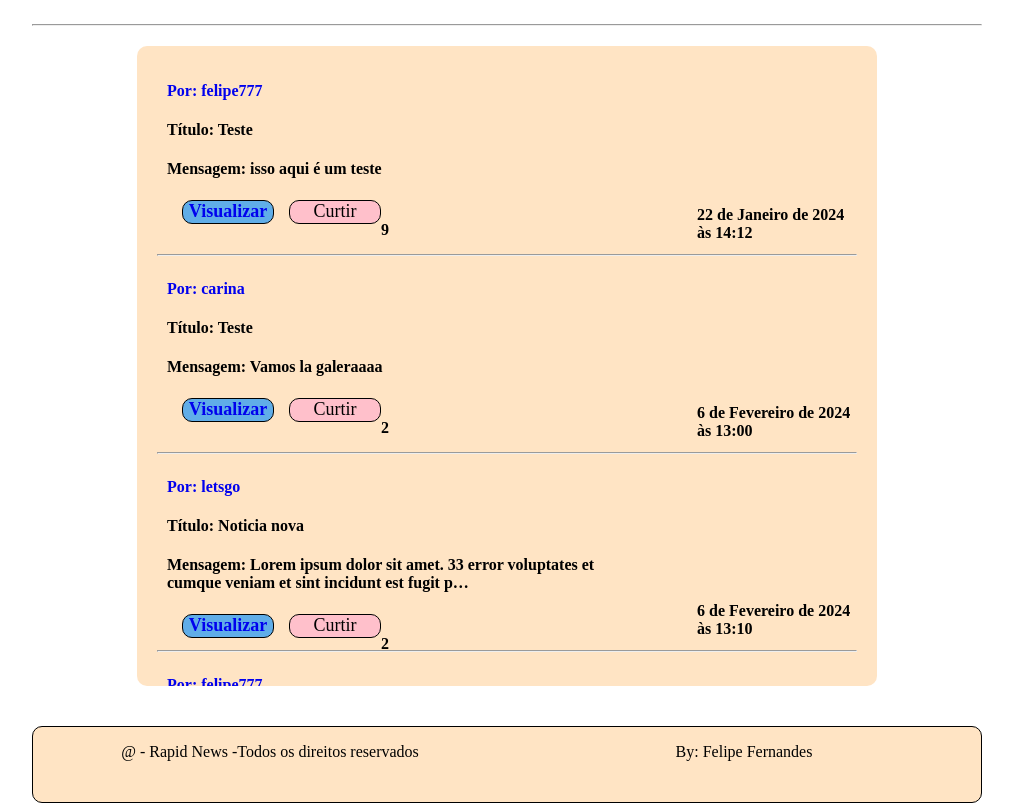
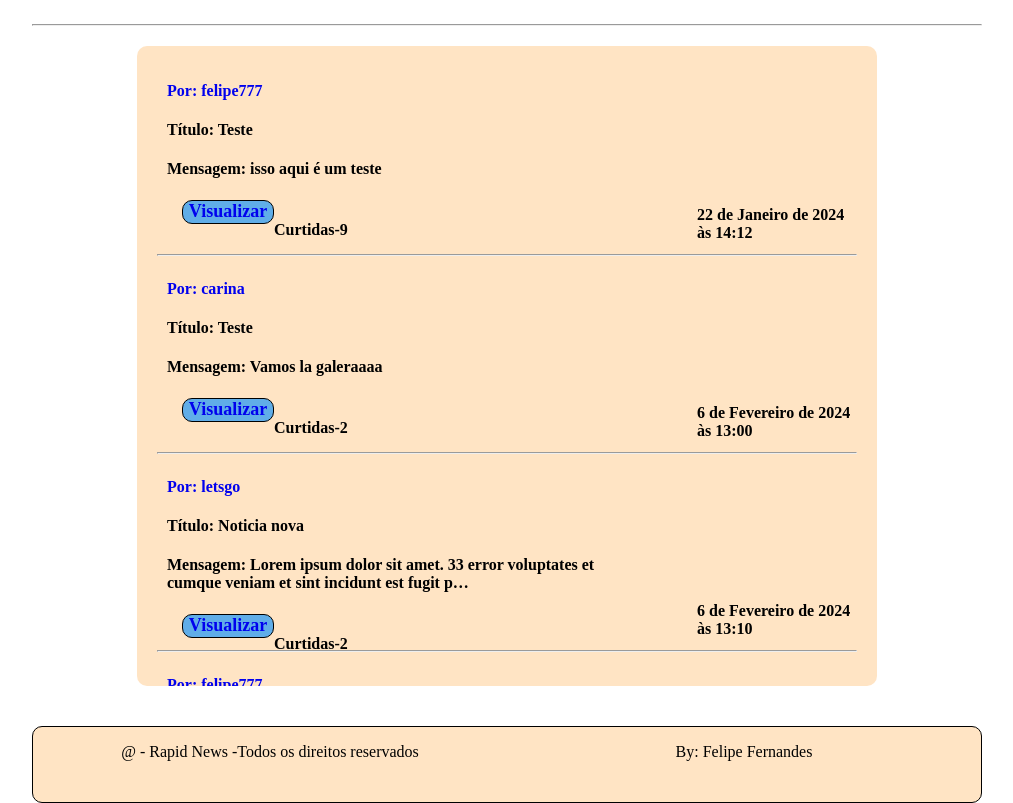
Before and after one commit to felipeffsa/mini-blog, a Django app: page /noticias/mural/ in a window 1280 px wide. Shown: the part 400-1203 px from the top of the page, without its empty margins (133-1146 px from the left). Run offline with Django 4.2, Linux system fonts and the light colour scheme; data comes from the database, SQL or seed files in the repository; both versions use the stored data as it was after the commit.

Commit message:
Mais uma pequena atualização

```diff
--- a/noticias/templates/noticias/mural.html
+++ b/noticias/templates/noticias/mural.html
@@ -454,13 +454,30 @@
                     <h4>{{noticia.curtida.count}}</h4>
 
                 </div>
+
+                {% elif not user.is_authenticated %}
+
+
+                <div class='div-mural-botoes'>
+                    <a style ='text-decoration:none ' href="{% url "necessita_login"%}"><div class='div-botoes botao-visualizar '><b>Visualizar</b></div></a>
+
+
+                    <h4>Curtidas-{{noticia.curtida.count}}</h4>
+                </div>
                 {% else %}
+
                 <div class='div-mural-botoes'>
-                    <a style ='text-decoration:none ' href="{% url "visualizar" noticia.id %}"><div class='div-botoes botao-visualizar'><b>Visualizar</b></div></a>
-                    <a style ='text-decoration:none; color:black ' href="{% url "curtida" noticia.id %}"> <div style ='background-color:pink'class='div-botoes '>Curtir</div></a>
-                    <h4>{{noticia.curtida.count}}</h4>
+                    <a style ='text-decoration:none ' href="{% url "visualizar" noticia.id %}"><div class='div-botoes botao-visualizar '><b>Visualizar</b></div></a>
+                    <a style ='text-decoration:none; color:black ' href="{% url "curtida" noticia.id %}" ><div style ='background-color:pink'class='div-botoes '>Curtir</div></a>
+
+                    <h4>Curtidas-{{noticia.curtida.count}}</h4>
                 </div>
+
+
                 {% endif %}
+
+
+
             </div>
             <div class="div-direita">
                 {% if noticia.atualizado %}
--- a/noticias/urls.py
+++ b/noticias/urls.py
@@ -11,7 +11,8 @@ urlpatterns = [
     path('perfil/', views.perfil, name='perfil'),
     path('outperfil/<int:id>/', views.outperfil, name='out_perfil'),
     path('visualizar/<int:id>/', views.visualizar, name ='visualizar'),
-    path('curtida/<int:id>/', views.curtida, name ='curtida')
+    path('curtida/<int:id>/', views.curtida, name ='curtida'),
+    path('login_required/',views.necessita_login,name='necessita_login')
 
 
 ]
--- a/noticias/views.py
+++ b/noticias/views.py
@@ -160,3 +160,7 @@ def curtida(request, id):
     noticias.save()
 
     return redirect('mural')
+
+
+def necessita_login(request):
+    return render(request,'noticias/necessita_login.html')
```
Also changed, not shown: noticias/templates/noticias/necessita_login.html (added, +12 -0 lines), db.sqlite3, media/imagens/paieterno.jpg (added).
